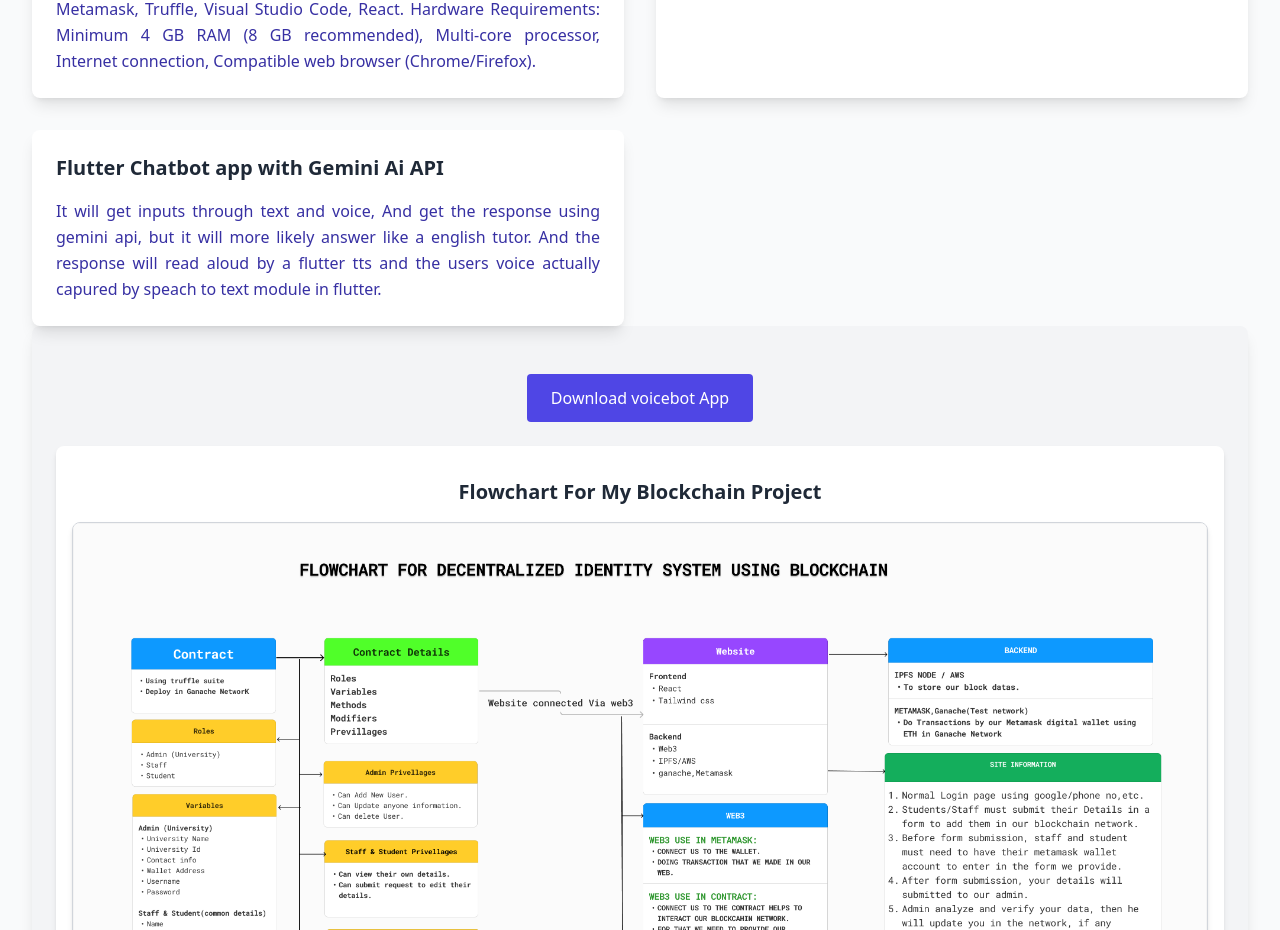
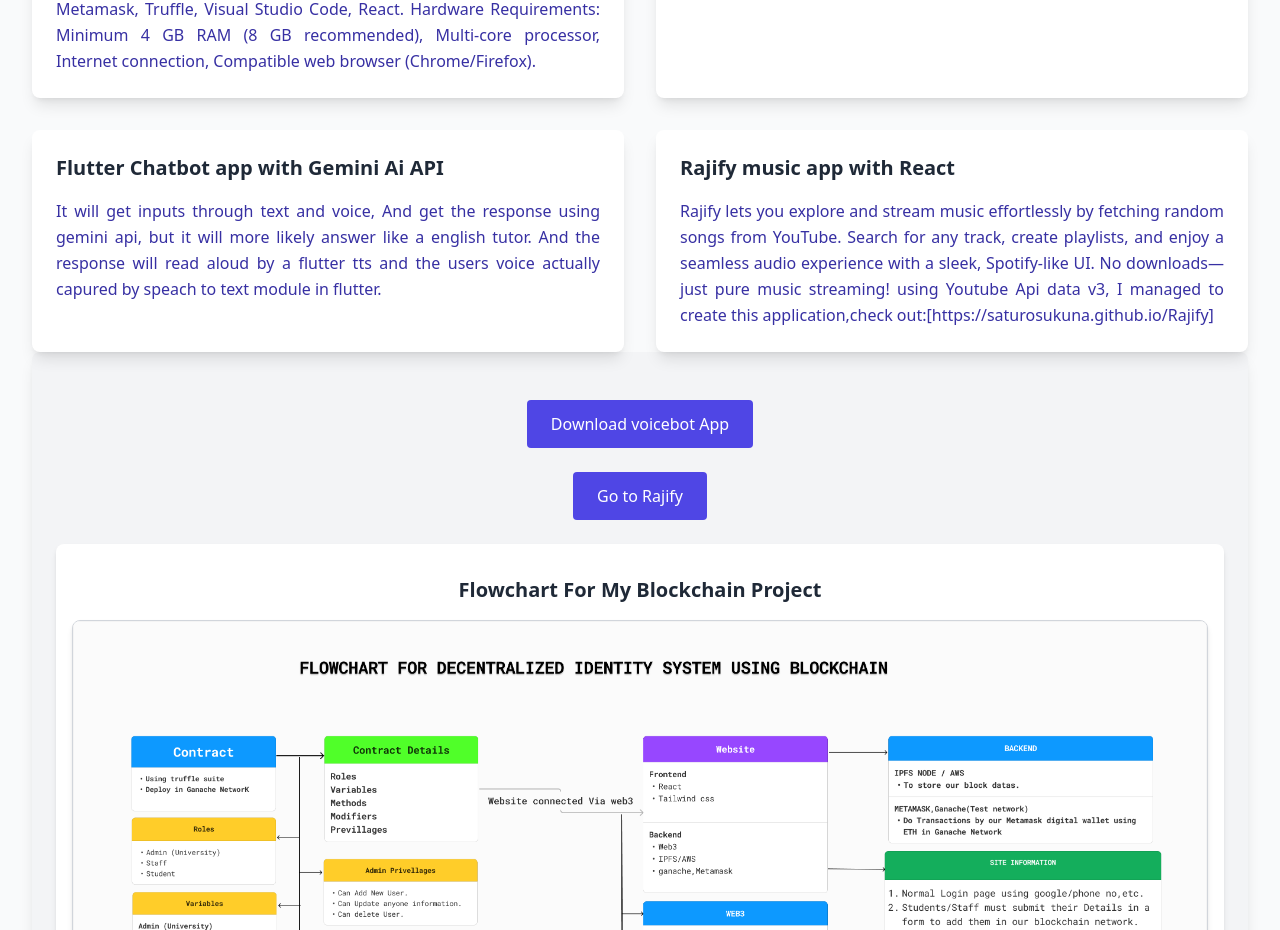
Before and after one commit to saturosukuna/portfolio, a React (Vite) app: page / in a window 1280 px wide. Shown: the part 2600-3530 px from the top of the page. Built offline with nearby package versions, Linux system fonts and the light colour scheme; some icons are missing.

Commit message:
update all

```diff
--- a/src/components/Projects.jsx
+++ b/src/components/Projects.jsx
@@ -40,6 +40,11 @@ const Projects = () => {
       description: `
         It will get inputs through text and voice, And get the response using gemini api, but it will more likely answer like a english tutor. And the response will read aloud by a flutter tts and the users voice actually capured by speach to text module in flutter.`,
     },
+    {
+      title: "Rajify music app with React",
+      description: `Rajify lets you explore and stream music effortlessly by fetching random songs from YouTube. Search for any track, create playlists, and enjoy a seamless audio experience with a sleek, Spotify-like UI. No downloads—just pure music streaming! using Youtube Api data v3, I managed to create this application,check out:[https://saturosukuna.github.io/Rajify]`,
+    },
+
   ];
 
   return (
@@ -64,6 +69,12 @@ const Projects = () => {
         >
           Download voicebot App
         </a>
+        <a
+          href="https://saturosukuna.github.io/Rajify"  // Path to your resume in the public folder
+          className="mt-6 bg-indigo-600 text-white px-6 py-3 rounded hover:bg-indigo-700 transition-colors duration-300 inline-block"
+        >
+          Go to Rajify
+        </a>
 
   <div className="w-full  p-4 bg-white dark:bg-gray-800 rounded-lg shadow-md">
     <h2 className="text-xl py-4 font-semibold text-gray-800 dark:text-gray-200 text-center">Flowchart For My Blockchain Project</h2>
```
